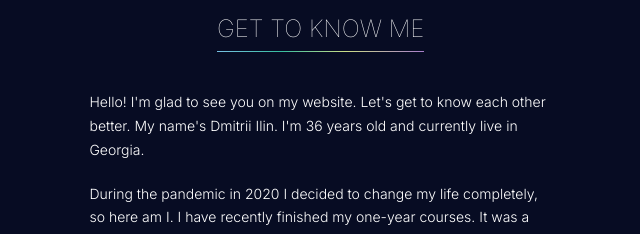
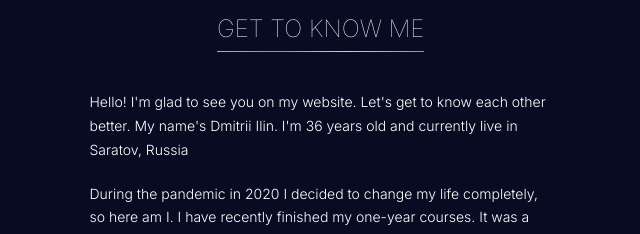
Before and after one commit to Ilin-Dmitry/portfolio, a website built with Parcel: page index.html in a window 1280 px wide. Shown: the part 810-1044 px from the top of the page, 24-664 px from the left. Built offline with nearby package versions, Linux system fonts and the light colour scheme.

Commit message:
change personal information

```diff
--- a/index.html
+++ b/index.html
@@ -35,7 +35,7 @@
 
         <section class="toknow">
             <h3 class="toknow__title title-3">Get to know me</h3>
-            <p class="toknow__text">Hello! I'm glad to see you on my website. Let's get to know each other better. My name's Dmitrii Ilin. I'm 36 years old and currently live in Georgia.</p>
+            <p class="toknow__text">Hello! I'm glad to see you on my website. Let's get to know each other better. My name's Dmitrii Ilin. I'm 36 years old and currently live in Saratov, Russia</p>
             <p class="toknow__text">During the pandemic in 2020 I decided to change my life completely, so here am I. I have recently finished my one-year courses. It was a breathtaking journey through web technologies universe. And now I'm eager to create!</p>
             <p class="toknow__text">I must admit that I really enjoy the process of making websites and always pay attention to details. Though I don't have much experience now I want to develop in this sphere.</p>
 
```
